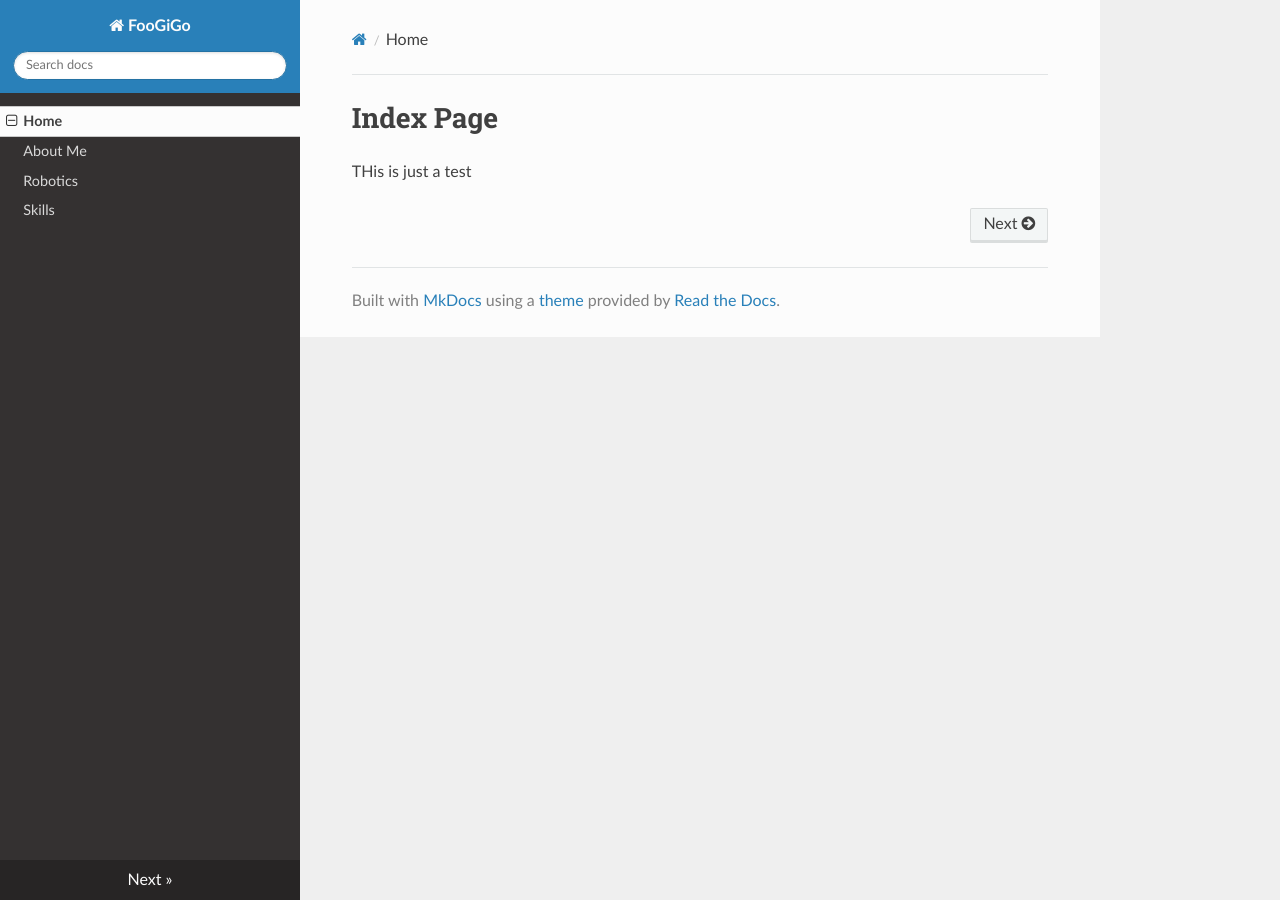
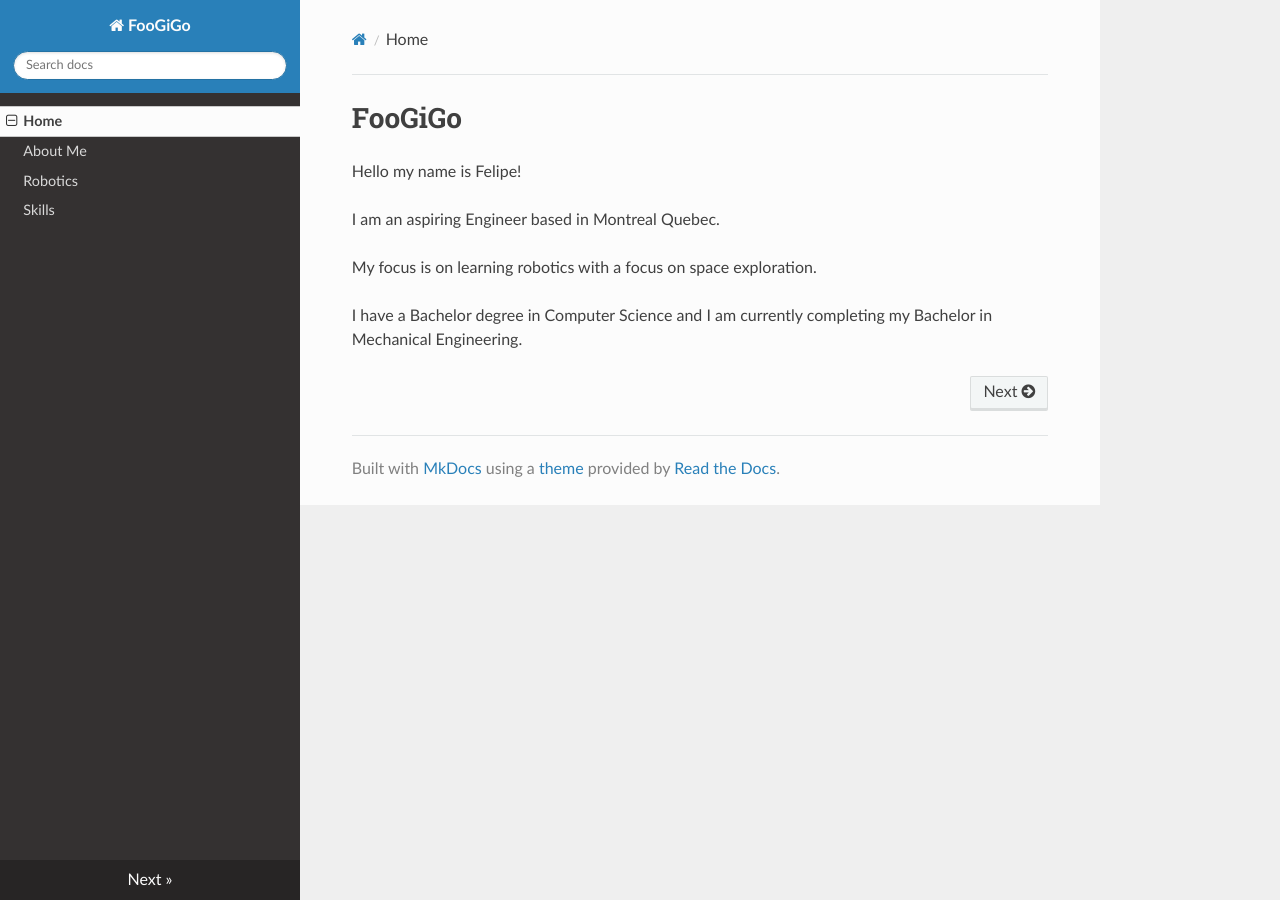
Before and after one commit to FooGiGo/FooGiGo.github.io, an MkDocs documentation site: the page built from docs/index.md, in a window 1280 px wide. Built offline with MkDocs 1.6.1, drawn with Linux system fonts in a browser that asks for light colours; nearby versions of some CDN libraries.

Commit message:
Update index page with personal introduction

```diff
--- a/docs/index.md
+++ b/docs/index.md
@@ -1,2 +1,8 @@
-# Index Page
-THis is just a test
+# FooGiGo
+Hello my name is Felipe!
+
+I am an aspiring Engineer based in Montreal Quebec.
+
+My focus is on learning robotics with a focus on space exploration.
+
+I have a Bachelor degree in Computer Science and I am currently completing my Bachelor in Mechanical Engineering.
```
